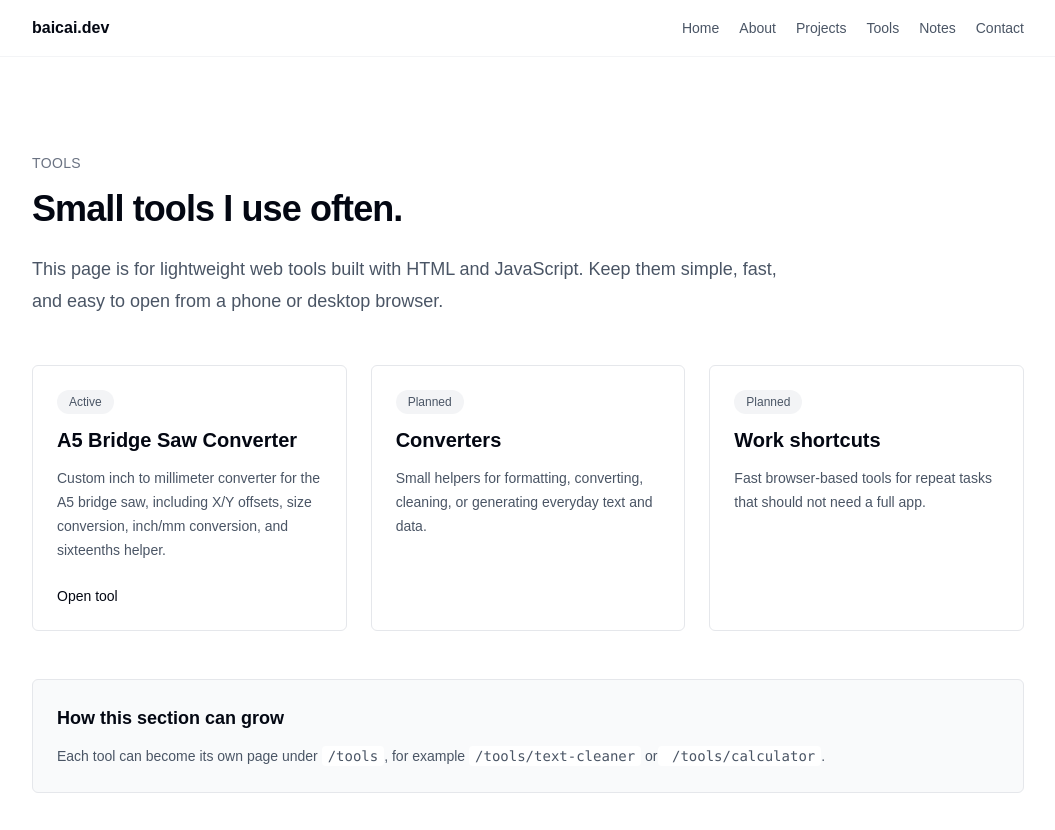
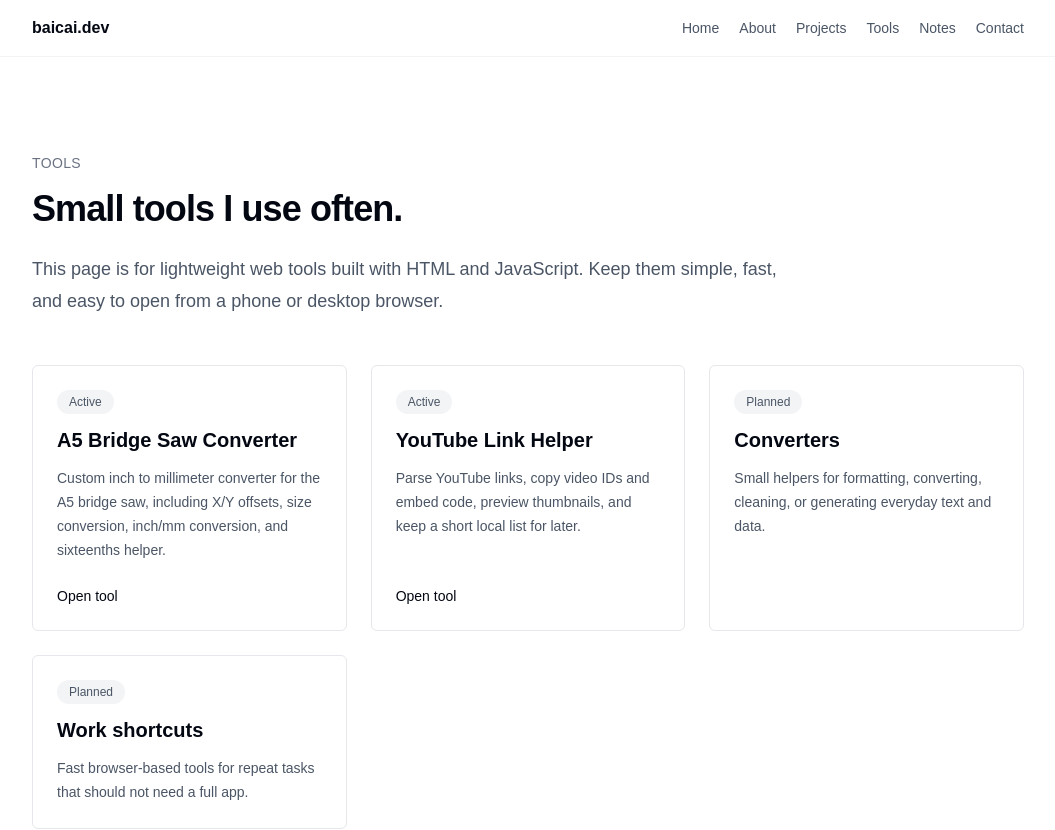
Before and after one commit to BaiCaiMark/baicai.dev, a Next.js app: page /tools in a window 1280 px wide. Shown: the top 830 px of the page, without its empty margins (112-1167 px from the left). Built offline with nearby package versions, Linux system fonts and the light colour scheme.

Commit message:
Add YouTube link helper to tools

```diff
--- a/app/tools/page.tsx
+++ b/app/tools/page.tsx
@@ -6,6 +6,12 @@ const tools = [
     status: 'Active',
     href: '/tools/a5-bridge-saw',
     description: 'Custom inch to millimeter converter for the A5 bridge saw, including X/Y offsets, size conversion, inch/mm conversion, and sixteenths helper.',
+  },
+  {
+    name: 'YouTube Link Helper',
+    status: 'Active',
+    href: '/tools/youtube-link-helper',
+    description: 'Parse YouTube links, copy video IDs and embed code, preview thumbnails, and keep a short local list for later.',
   },
   {
     name: 'Converters',
```
